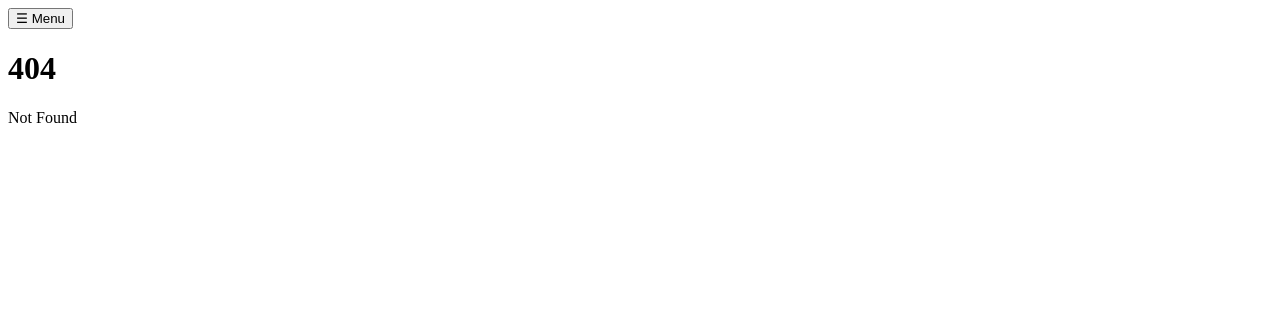
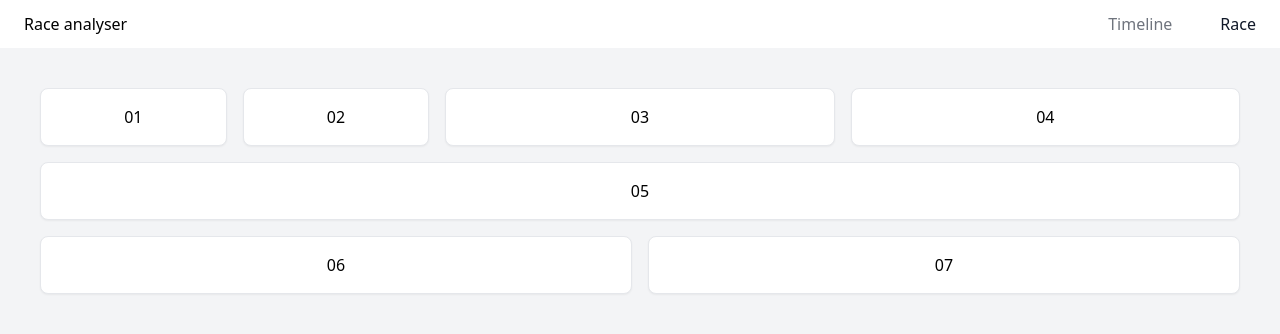
Before and after one commit to GillesBouissac/apex-timing-viewer, a SvelteKit app: page /timeline in a window 1280 px wide. Before the commit this address had no page. Shown: the top 334 px of the page. Built offline with nearby package versions, Linux system fonts and the light colour scheme.

Commit message:
Better layout

```diff
--- a/package.json
+++ b/package.json
@@ -41,5 +41,9 @@
 		"vite": "^7.0.4",
 		"vitest": "^3.2.3",
 		"vitest-browser-svelte": "^0.1.0"
+	},
+	"dependencies": {
+		"@tailwindcss/vite": "^4.1.13",
+		"tailwindcss": "^4.1.13"
 	}
 }
--- /dev/null
+++ b/src/app.css
@@ -0,0 +1,29 @@
+@import "tailwindcss";
+
+div .page-card {
+
+    background-color: var(--color-white) /* #fff = #ffffff */;
+
+    border-style: var(--tw-border-style);
+    border-width: 1px;
+    border-color: var(--color-gray-200) /* oklch(92.8% 0.006 264.531) = #e5e7eb */;
+    border-radius: var(--radius-lg) /* 0.5rem = 8px */;
+
+    padding: calc(var(--spacing) * 4) /* 1rem = 16px */;
+
+    --tw-shadow: 0 1px 2px 0 var(--tw-shadow-color, rgb(0 0 0 / 0.05));
+    box-shadow: var(--tw-inset-shadow), var(--tw-inset-ring-shadow), var(--tw-ring-offset-shadow), var(--tw-ring-shadow), var(--tw-shadow);
+
+}
+
+div .nav-card {
+
+    background-color: var(--color-white) /* #fff = #ffffff */;
+    border-width: 0px;
+
+    padding-right: calc(var(--spacing) * 2) /* 1rem = 16px */;
+    padding-left: calc(var(--spacing) * 2) /* 1rem = 16px */;
+    padding-top: calc(var(--spacing) * 1) /* 1rem = 16px */;
+    padding-bottom: calc(var(--spacing) * 1) /* 1rem = 16px */;
+
+}
--- a/src/lib/data/laps_files.ts
+++ b/src/lib/data/laps_files.ts
@@ -1,5 +1,3 @@
-import { resolve } from '$app/paths';
-
 const LAP_DIR_PATH = './data/laps'
 const LAPS_FILE_PATH = `${LAP_DIR_PATH}/laps_files.json`
 
--- a/src/lib/data/parsers.ts
+++ b/src/lib/data/parsers.ts
@@ -1,5 +1,3 @@
-import { resolve } from '$app/paths';
-
 const LAP_DIR_PATH = './data/laps'
 
 /**
@@ -8,14 +6,17 @@ const LAP_DIR_PATH = './data/laps'
  * @returns Tableau d'objets { id, value }
  */
 export function parseLapLine(line: string) {
-    const lMatch = line.match(/^D(\d+)\.L(\d+)#\|\|\|([bgp]?)(\d+)$/i);
+    const lMatch = line.match(/^D(\d+)\.L(\d+)#(\d*)\|(\d*)\|(\d*)\|([bgp]?)(\d+)$/i);
     console.log(`(${line})`);
     console.log(lMatch);
     if (lMatch) {
         const teamId = lMatch[1];
         const lapNum = lMatch[2];
-        const lapType = lMatch[3] || undefined;
-        const lapTime = lMatch[4];
+        const inter1 = lMatch[3];
+        const inter2 = lMatch[4];
+        const inter3 = lMatch[5];
+        const lapType = lMatch[6] || undefined;
+        const lapTime = lMatch[7];
         const flags = {
             pitStop: lapType === 'b',
             bestTeamLap: lapType === 'g',
@@ -26,6 +27,9 @@ export function parseLapLine(line: string) {
             teamId,
             lapNum,
             lapType,
+            inter1,
+            inter2,
+            inter3,
             lapTime,
             flags
         };
--- a/src/lib/layout/Menu.svelte
+++ /dev/null
@@ -1,31 +0,0 @@
-<script lang="ts">
-	import { getLapsFilesList } from '$lib/data/laps_files';
-  import { onMount } from 'svelte';
-  let files: string[] = [];
-  let selected: string = '';
-
-  onMount(async () => {
-    files = await getLapsFilesList();
-  });
-
-  function selectFile(file: string) {
-    selected = file;
-  }
-</script>
-
-<div>
-  <h3 class="font-bold mb-2">Fichiers disponibles</h3>
-  <ul>
-    {#each files as file}
-      <li>
-        <button
-          class="w-full text-left py-2 px-2 hover:bg-gray-700"
-          on:click={() => selectFile(file)}
-          class:selected={selected === file}
-        >
-          {file}
-        </button>
-      </li>
-    {/each}
-  </ul>
-</div>
--- /dev/null
+++ b/src/lib/layout/Nav.svelte
@@ -0,0 +1,40 @@
+<script lang="ts">
+	import { page } from '$app/state';
+</script>
+
+<nav class="block bg-white border-gray-200 dark:bg-gray-900">
+	<div class="flex justify-between mx-auto pl-4 pr-4 pt-2 pb-2">
+		<div class="nav-card">
+			<a href="/">
+				Race analyser
+			</a>
+		</div>
+		<ul class="flex justify-start font-medium p-0 my-0 rounded-lg space-x-8 rtl:space-x-reverse border-0 ">
+
+			<li class="text-gray-900">
+				<div class="nav-card">
+					<a href="/timeline" class="nav-link" class:disabled={page.url.pathname.toString() === '/timeline'}>
+						Timeline
+					</a>
+				</div>
+			</li>
+
+			<li class="text-gray-900">
+				<div class="nav-card">
+					<a href="/selector" class="nav-link" class:disabled={page.url.pathname.toString() === '/selector'}>
+						Race
+					</a>
+				</div>
+			</li>
+
+		</ul>
+	</div>
+</nav>
+
+<style>
+	.disabled {
+		pointer-events: none;
+		cursor: default;
+		opacity: 0.6;
+  	}
+</style>
--- /dev/null
+++ b/src/lib/layout/PreloadingIndicator.svelte
@@ -0,0 +1,65 @@
+<script lang="ts">
+	import { onMount } from 'svelte';
+
+	let p = $state(0);
+	let visible = $state(false);
+
+	onMount(() => {
+		visible = true;
+		function next() {
+			p += 0.1;
+			const remaining = 1 - p;
+			if (remaining > 0.15) setTimeout(next, 500 / remaining);
+		}
+		setTimeout(next, 250);
+	});
+</script>
+
+{#if visible}
+	<div class="progress-container">
+		<div class="progress" style="width: {p * 100}%"></div>
+	</div>
+{/if}
+
+{#if p >= 0.4}
+	<div class="fade"></div>
+{/if}
+
+<style>
+	.progress-container {
+		position: absolute;
+		top: 0;
+		left: 0;
+		width: 100%;
+		height: 4px;
+		z-index: 999;
+	}
+
+	.progress {
+		position: absolute;
+		left: 0;
+		top: 0;
+		height: 100%;
+		background-color: #5cb85c;
+		transition: width 0.4s;
+	}
+
+	.fade {
+		position: fixed;
+		width: 100%;
+		height: 100%;
+		background-color: rgba(255, 255, 255, 0.3);
+		pointer-events: none;
+		z-index: 998;
+		animation: fade 0.4s;
+	}
+
+	@keyframes fade {
+		from {
+			opacity: 0;
+		}
+		to {
+			opacity: 1;
+		}
+	}
+</style>
--- a/src/routes/+layout.svelte
+++ b/src/routes/+layout.svelte
@@ -1,39 +1,27 @@
 <script lang="ts">
-	import Menu from '$lib/layout/Menu.svelte';
+	import { navigating } from '$app/state';
 	import favicon from '$lib/assets/favicon.svg';
+  import Nav from '$lib/layout/Nav.svelte';
+  import PreloadingIndicator from '$lib/layout/PreloadingIndicator.svelte';
+  import "../app.css";
 
 	let { children } = $props();
-	let menuOpen = $state(false);
-	function toggleMenu() {
-		menuOpen = !menuOpen;
-	}
 </script>
 
 <svelte:head>
 	<link rel="icon" href={favicon} />
+	<title>Race analyser</title>
 </svelte:head>
 
-<div class="flex h-screen">
-  <!-- Mobile menu button -->
-  <div class="md:hidden absolute top-2 left-2 z-10">
-    <button onclick={toggleMenu} class="bg-gray-800 text-white px-3 py-2 rounded">
-      ☰ Menu
-    </button>
+{#if navigating.to}
+	<PreloadingIndicator />
+{/if}
+
+<div class="flex justify-center">
+  <div class="bg-gray-100 flex-1 2xl:max-w-screen-2xl xl:max-w-screen-xl lg:max-w-screen-lg md:max-w-screen-md sm:max-w-screen-sm ">
+    <Nav />
+    <main class="p-4 overflow-auto">
+      {@render children?.()}
+    </main>
   </div>
-  <!-- Mobile drawer -->
-  {#if menuOpen}
-    <nav class="fixed inset-0 bg-gray-900 bg-opacity-80 z-20 flex flex-col w-2/3 max-w-xs p-4">
-      <button onclick={toggleMenu} class="self-end mb-4 text-white">✕</button>
-      <h2 class="font-bold mb-4 text-white">Paramètres</h2>
-      <ul>
-        <li><button class="w-full text-left py-2 px-2 hover:bg-gray-700">Fichier</button></li>
-        <li><button class="w-full text-left py-2 px-2 hover:bg-gray-700">Affichage</button></li>
-        <li><button class="w-full text-left py-2 px-2 hover:bg-gray-700">Aide</button></li>
-      </ul>
-    </nav>
-  {/if}
-  <!-- Main content -->
-  <main class="flex-1 bg-gray-100 p-4 overflow-auto">
-	{@render children?.()}
-  </main>
 </div>
--- a/src/routes/+page.svelte
+++ b/src/routes/+page.svelte
@@ -1,44 +1,4 @@
-<script lang="ts">
-  import { onMount } from 'svelte';
-  import LapChart from '$lib/charts/LapChart.svelte';
-  import { readLapsFile } from '$lib/data/parsers';
-	import { getLapsFilesList } from '$lib/data/laps_files';
-
-  let laps: { lapNum: string, lapTime: string, lapType?: string }[] = [];
-  let teamFiles: string[] = [];
-  let loading = true;
-
-  // Récupère la liste des fichiers d'équipes
-  async function fetchTeams() {
-    teamFiles = await getLapsFilesList();
-    if (teamFiles.length > 0) {
-      await fetchLaps(teamFiles[0]);
-    }
-    loading = false;
-  }
-
-  // Charge les données L de la première équipe
-  async function fetchLaps(filename: string) {
-    const lines = await readLapsFile(filename);
-    laps = lines
-      .filter(line => line.type === 'L')
-      .map(line => ({
-        lapNum: line.lapNum,
-        lapTime: line.lapTime,
-        lapType: line.lapType
-      }))
-      .sort((a, b) => Number(a.lapNum) - Number(b.lapNum)); // Tri croissant sur lapNum
-      console.log(filename, laps);
-  }
-
-  onMount(fetchTeams);
+<script>
+	import { goto } from '$app/navigation';
+	goto('/timeline');
 </script>
-
-{#if loading}
-  <div>Chargement…</div>
-{:else}
-  <div class="grid md:grid-cols-2 gap-4">
-    <LapChart {laps} />
-    <!-- FileMenu / -->
-  </div>
-{/if}
--- /dev/null
+++ b/src/routes/timeline/+page.svelte
@@ -0,0 +1,14 @@
+
+
+
+
+
+<div class="grid grid-cols-6 gap-4 text-center p-6" >
+    <div class="page-card">01</div>
+    <div class="page-card">02</div>
+    <div class="col-span-2 page-card">03</div>
+    <div class="col-span-2 page-card">04</div>
+    <div class="col-span-6 page-card">05</div>
+    <div class="col-span-3 page-card">06</div>
+    <div class="col-span-3 page-card">07</div>
+</div>
--- a/vite.config.ts
+++ b/vite.config.ts
@@ -1,8 +1,12 @@
 import { sveltekit } from '@sveltejs/kit/vite';
 import { defineConfig } from 'vite';
+import tailwindcss from '@tailwindcss/vite';
 
 export default defineConfig({
-	plugins: [sveltekit()],
+	plugins: [
+		tailwindcss(),
+		sveltekit()
+	],
 	test: {
 		expect: { requireAssertions: true },
 		projects: [
```
Also changed, not shown: src/routes/selector/+page.svelte (added), 2 other files (tests, documents, lock files or other folders).
